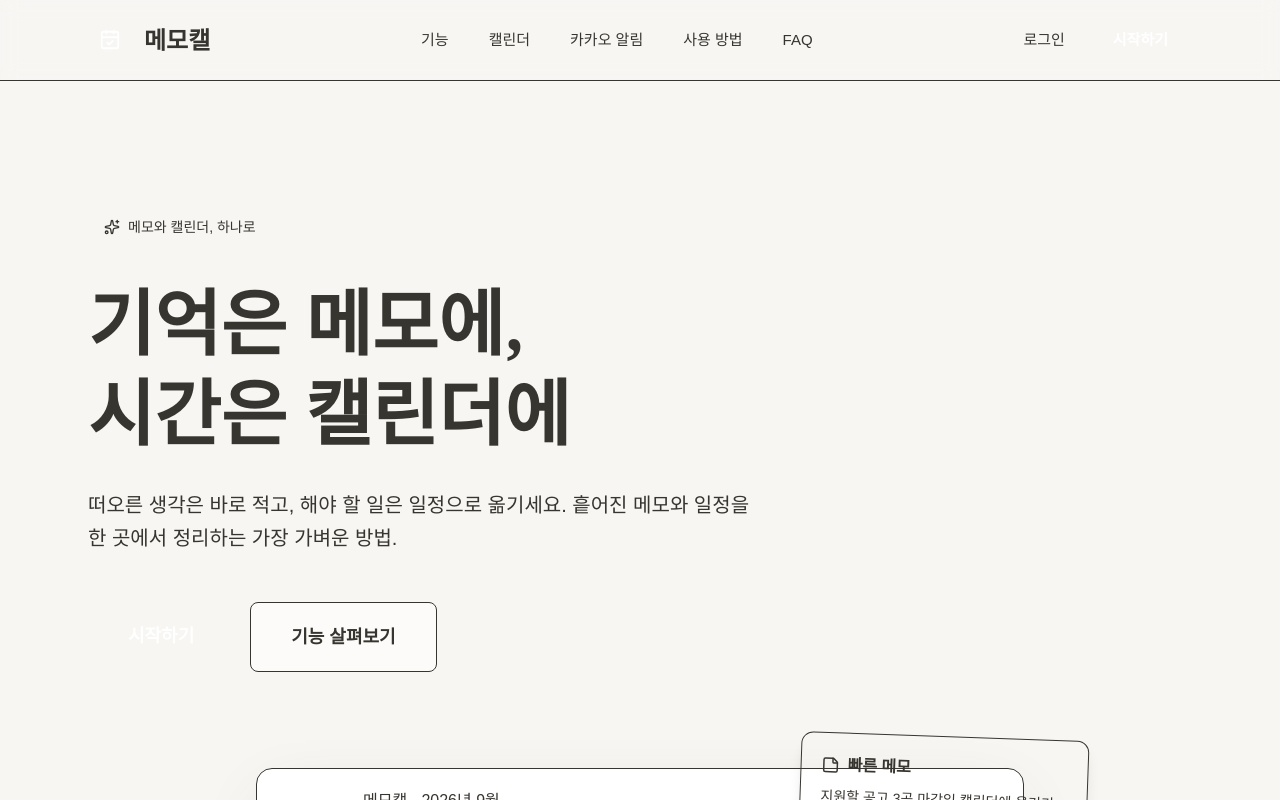
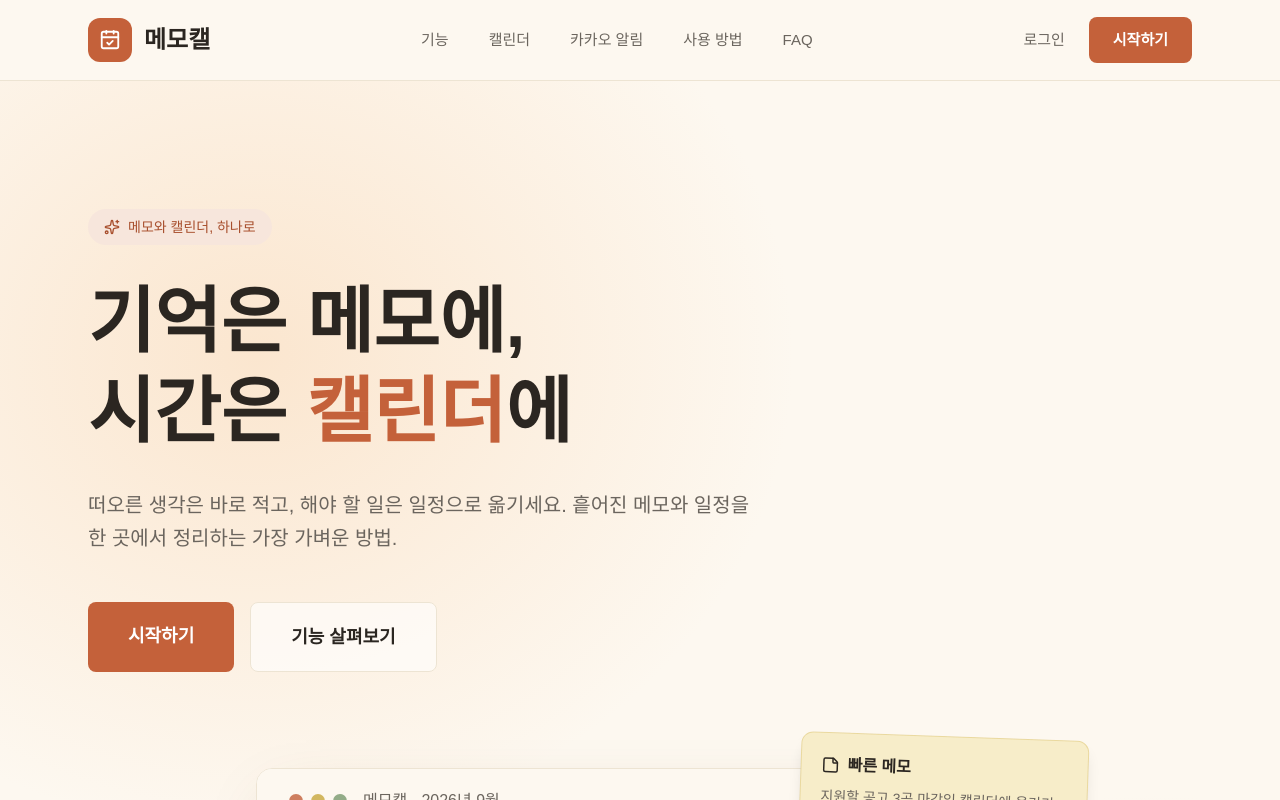
Before and after one commit to johyunsoo33/small-side-project, a Next.js app: page / in a window 1280 px wide. Shown: the top 800 px of the page. Built offline with nearby package versions, Linux system fonts and the light colour scheme; no server answers.

Commit message:
✨ 랜딩 페이지 전용 색상 팔레트 추가 및 히어로 배경 스타일 정의

```diff
--- a/src/app/globals.css
+++ b/src/app/globals.css
@@ -36,6 +36,30 @@
 
   --font-sans: var(--font-geist-sans);
   --font-mono: var(--font-geist-mono);
+  --font-serif: var(--font-noto-serif-kr);
+
+  /* 랜딩 페이지 전용 팔레트. 크림 배경 + 테라코타(clay) 포인트 + 세이지/허니 보조색 */
+  --color-cream-50: #fdf8f0;
+  --color-cream-100: #f8f1e4;
+  --color-cream-200: #ede4d3;
+  --color-ink-900: #2b2621;
+  --color-ink-600: #6b655e;
+  --color-clay-100: #f7e6dc;
+  --color-clay-200: #ecc9b8;
+  --color-clay-500: #c4613a;
+  --color-clay-600: #a84f2d;
+  --color-sage-100: #e7efe1;
+  --color-sage-500: #7a9a6e;
+  --color-honey-100: #f7edc9;
+  --color-honey-500: #c9a83c;
+}
+
+/* 히어로 배경. 왼쪽 위 복숭아빛에서 크림으로 퍼지는 그라데이션 */
+.landing-hero-bg {
+  background:
+    radial-gradient(ellipse 60% 50% at 20% 20%, #fbe6cf 0%, transparent 70%),
+    radial-gradient(ellipse 50% 40% at 90% 80%, #f6dcc8 0%, transparent 70%),
+    var(--color-cream-50);
 }
 
 @media (prefers-color-scheme: dark) {
```
